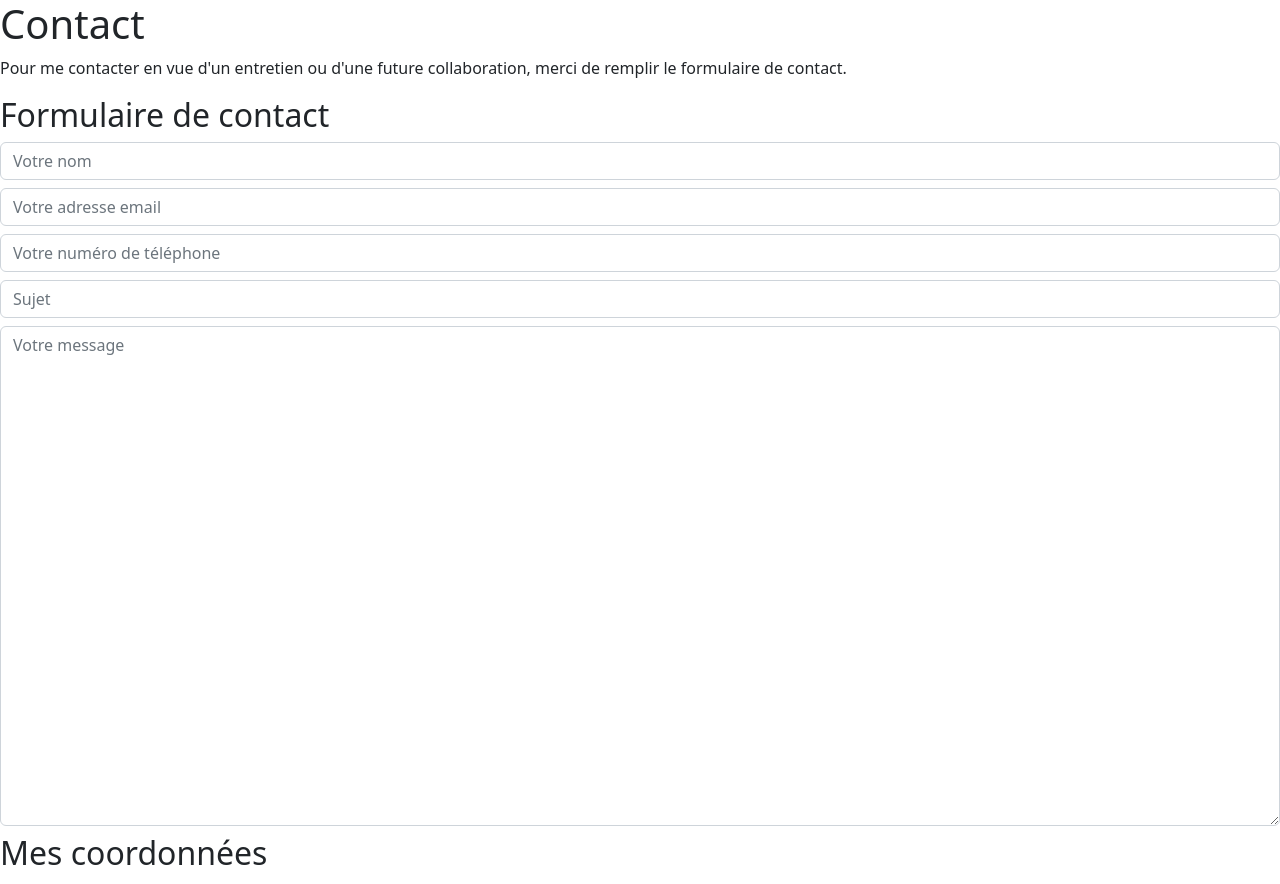
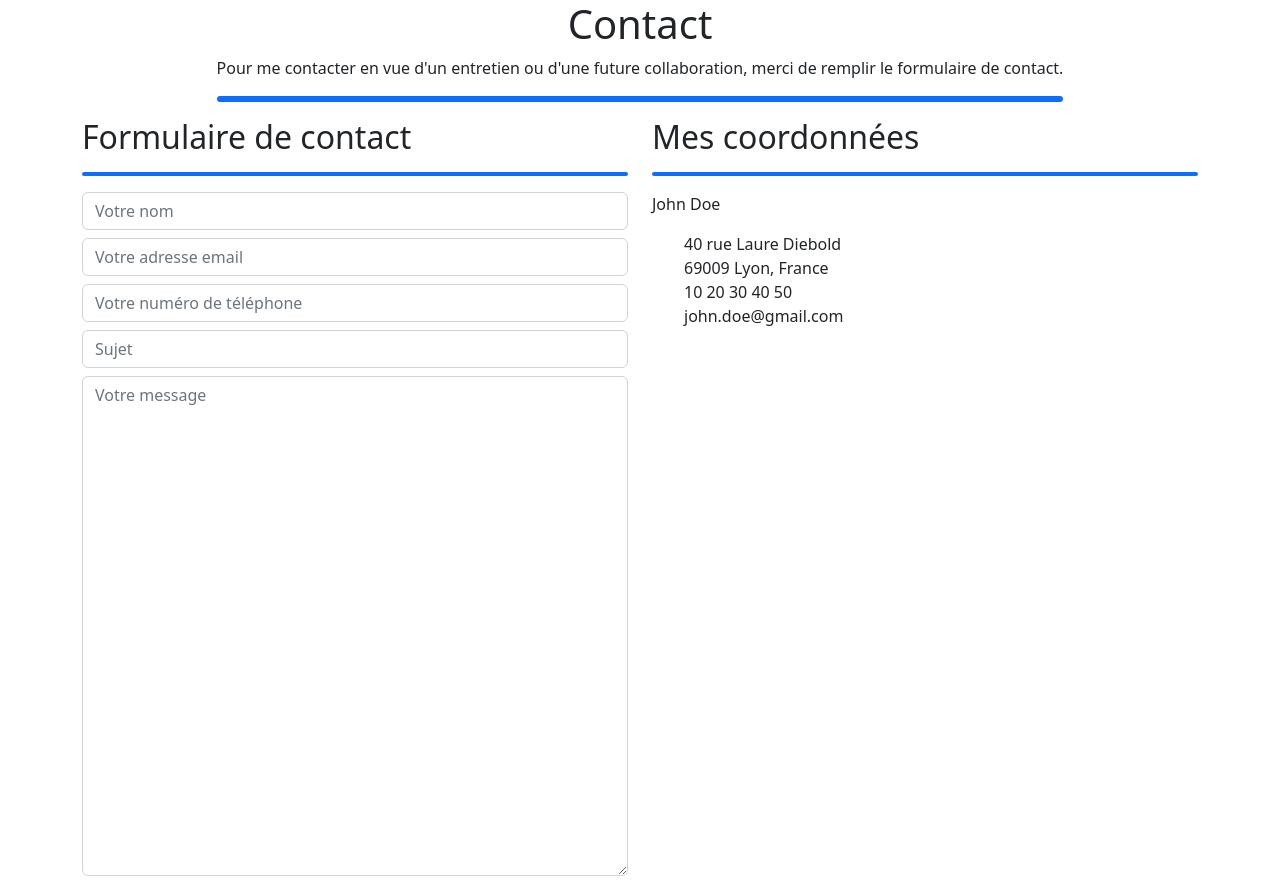
Before and after one commit to Laurinedbt/portfolio, a React (Create React App) app: page /contact in a window 1280 px wide. Built offline with nearby package versions, Linux system fonts and the light colour scheme.

Commit message:
Début mise en page contact

```diff
--- a/src/index.css
+++ b/src/index.css
@@ -1,2 +1,9 @@
 
 @import url('https://fonts.googleapis.com/css2?family=Nunito+Sans:ital,opsz,wght@0,6..12,200..1000;1,6..12,200..1000&family=Raleway:ital,wght@0,100..900;1,100..900&display=swap');
+
+.contact-header{
+  display: flex;
+  justify-content: center;
+  align-items: center;
+  text-align: center;
+}
--- a/src/pages/Contact.jsx
+++ b/src/pages/Contact.jsx
@@ -3,36 +3,59 @@ import React from "react";
 const Contact = () => {
     return (
         <div>
-            <div>
+            <header className="contact-header">
+                <div className="contact">
                     <h1>Contact</h1>
                     <p>Pour me contacter en vue d'un entretien ou d'une future collaboration, merci de remplir le formulaire de contact.</p>
+                     <hr className="border border-3 border-primary opacity-100 rounded" />
                 </div>
-            <section>
+            </header>
+            <section className="contact-section">
+                    <div className="container">
+                        <div className="row section">
+                            <div className="col-md-6">
                                 <h2>Formulaire de contact</h2>
+                                <div>
+                                    <hr className="border border-2 border-primary opacity-100 rounded" />
+                                </div>
                                 <form action="index.html" method="post">
                                     <div className="mb-2">
                                         <label for="nom" className="visually-hidden">Votre nom</label>
-                            <input type="text" className="form-control" id="nom" placeholder="Votre nom"/>
+                                        <input type="text" className="form-control" id="nom" placeholder="Votre nom" required/>
                                     </div>
                                     <div className="mb-2">
                                         <label for="email" className="visually-hidden">Votre adresse email</label>
-                            <input type="email" className="form-control" id="email" placeholder="Votre adresse email"/>
+                                        <input type="email" className="form-control" id="email" placeholder="Votre adresse email" required/>
                                     </div>
                                     <div className="mb-2">
                                         <label for="phone" className="visually-hidden">Votre numéro de téléphone</label>
-                            <input type="tel" className="form-control" id="phone" placeholder="Votre numéro de téléphone"/>
+                                        <input type="tel" className="form-control" id="phone" placeholder="Votre numéro de téléphone" required/>
                                     </div>
                                     <div className="mb-2">
-                            <label for="nom" className="visually-hidden">Sujet</label>
-                            <input type="text" className="form-control" id="" placeholder="Sujet"/>
+                                        <label for="subject" className="visually-hidden">Sujet</label>
+                                        <input type="text" className="form-control" id="subject" placeholder="Sujet" required/>
                                     </div>
                                     <div className="mb-2">
                                         <label for="message" className="visually-hidden">Votre message</label>
                                         <textarea style={{ height: "500px"}} className="form-control" id="message" placeholder="Votre message" required></textarea>
                                     </div>
-
                                 </form>
+                            </div>
+                            <div className="col-md-6">
                                 <h2>Mes coordonnées</h2>
+                                <div>
+                                    <hr className="border border-2 border-primary opacity-100 rounded" />
+                                <p>John Doe</p>
+                                <ul>
+                                    <li className="list-unstyled">40 rue Laure Diebold</li>
+                                    <li className="list-unstyled">69009 Lyon, France</li>
+                                    <li className="list-unstyled">10 20 30 40 50</li>
+                                    <li className="list-unstyled">john.doe@gmail.com</li>
+                                </ul>
+                                </div>
+                            </div>
+                        </div>
+                    </div>
                 </section>
         </div>
     )
```
Lines whose indentation alone changed are shown as unchanged.
